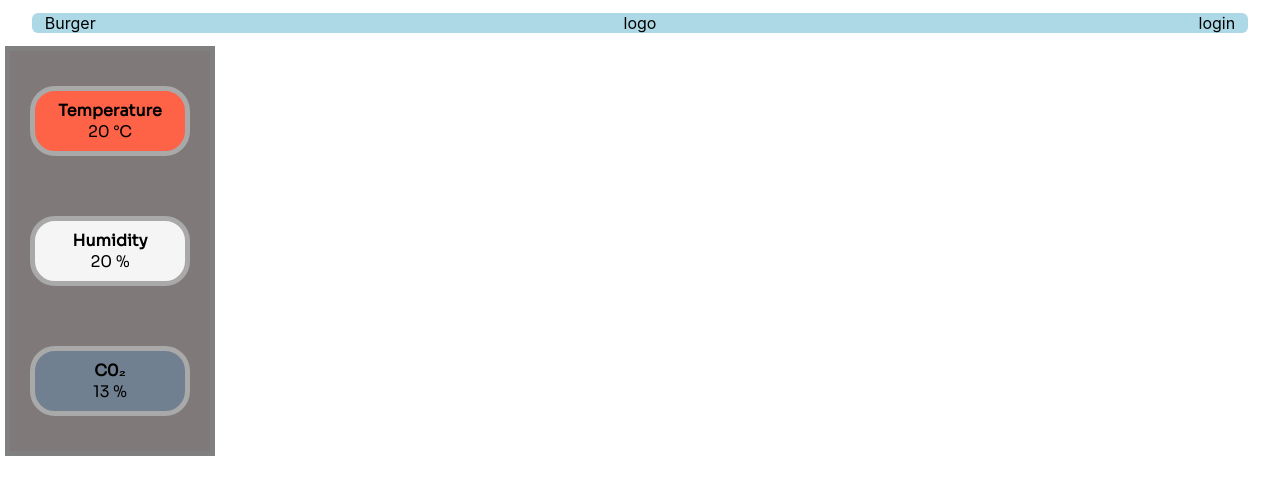
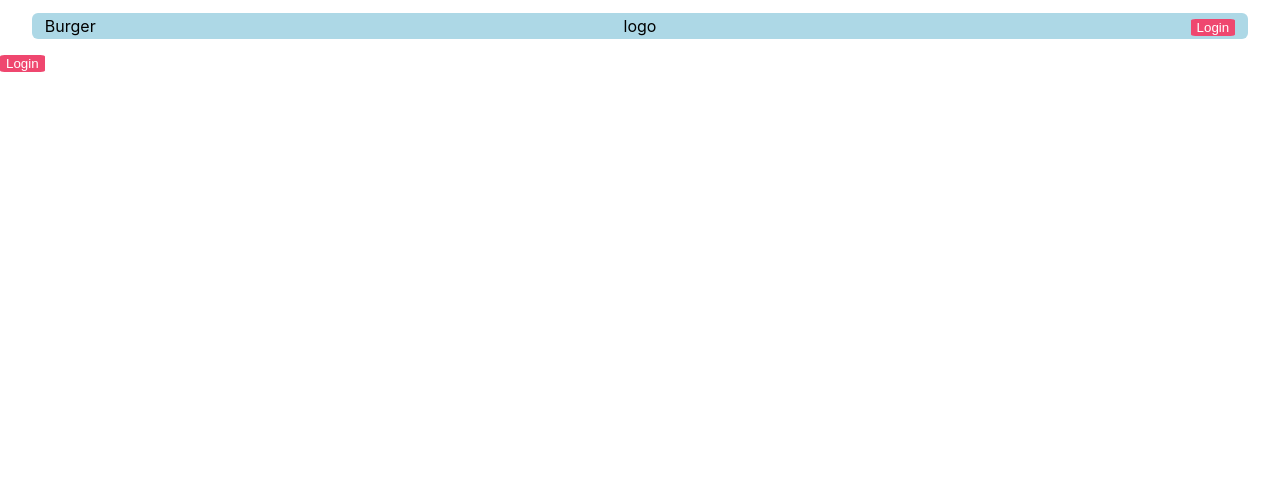
Before and after one commit to MalasataXD/sep4-frontend-ts, a React (Create React App) app: page /test in a window 1280 px wide. Shown: the top 494 px of the page. Built offline with nearby package versions, Linux system fonts and the light colour scheme.

Commit message:
Navbar - router
Fixes
can't uses link if comps isn't in router

```diff
--- a/src/App.tsx
+++ b/src/App.tsx
@@ -1,30 +1,29 @@
 import React from 'react';
 import './App.css';
-import { createBrowserRouter, createHashRouter, createRoutesFromElements, Route, RouterProvider } from 'react-router-dom';
+import { createBrowserRouter, createHashRouter, createRoutesFromElements, Route, RouterProvider, BrowserRouter, Routes } from 'react-router-dom';
 import Navbar from "./components/Navbar/Navbar";
-import { Router } from 'express';
+
 
 //test
 import EditValues from "./components/EditValues/EditValues";
 import LiveStats from "./components/LiveValue/LiveValue";
-
-
+import LoginStaus from './components/LoginStatus/LoginStatus';
 
 //note: navbar ned to uses outlet
 
-const router  = createBrowserRouter(createRoutesFromElements(
-  <Route>
-    <Route index element={<EditValues/>}/>
-    <Route path='/test' element={<LiveStats/>}/>
-  </Route>
-))
+const router = createBrowserRouter(
+  createRoutesFromElements(
+    <Route element={<Navbar/>}>
+      <Route index element={<EditValues/>}/>
+      <Route path='/test' element={<LoginStaus/>}/>
+    </Route>
+  )
+);
 
-
-
+//do not add to this. Add to router (maybe only css)
 function App() {
   return (
     <div>
-      <Navbar/>
       <RouterProvider router={router} />
     </div>
   );
--- a/src/components/LoginStatus/LoginStatus.css
+++ b/src/components/LoginStatus/LoginStatus.css
@@ -1,16 +1,15 @@
 .Login-Button {
-    width: 7.25%;
-    height: 5.71%;
+
     background-color: #EF476F;
     color: white;
     border: none;
     border-radius: 10%;
+
 }
 
 
 .Profile-img {
-    width: 3.39%;
-    height: 6%;
+
     background-color: lightblue;
     padding: 0.5%;
     border-radius: 100%;
--- a/src/components/LoginStatus/LoginStatus.tsx
+++ b/src/components/LoginStatus/LoginStatus.tsx
@@ -8,17 +8,22 @@ export default function LoginStaus() {
 
     if (isLoggedIn()) {
         return (
-            <Link to={LoginStatus_Profil}><img src={profile} className="Profile-img" aria-label="Profile-img"></img></Link>
+            <Link to={`${LoginStatus_Profil}`}>
+                <img src={profile} className="Profile-img" aria-label="Profile-img"></img>
+            </Link>
         )
     } else {
         return (
-            <Link to={LoginStatus_Login}><button className="Login-Button" >Login</button></Link>
+            <Link to={`${LoginStatus_Login}`}>
+                <button className="Login-Button" >Login</button>
+            </Link>
+
         )
     }
 
     // Check if user is logged in and token has not expired
     function isLoggedIn() {
-        const token = localStorage.getItem(JWTLocation);
+        const token = localStorage?.getItem(JWTLocation);
         return token !== null && !isTokenExpired(token);
     }
 
--- a/src/components/Navbar/Navbar.css
+++ b/src/components/Navbar/Navbar.css
@@ -11,6 +11,8 @@
     margin-bottom: 1%;
     padding-left: 1%;
     padding-right: 1%;
+    padding-top: 0.25%;
+    padding-bottom: 0.25%;
 }
 
 /* Not a good way to do it, Should be changed later (maybe)*/
--- a/src/components/Navbar/Navbar.tsx
+++ b/src/components/Navbar/Navbar.tsx
@@ -1,7 +1,6 @@
-//import { LINK, EditValuesPost } from "../config"
-import { Outlet } from "react-router"
 import "./Navbar.css"
-
+import LoginStaus from "../LoginStatus/LoginStatus"
+import { Outlet } from "react-router-dom";
 export default function Navbar() {
 
     return (
@@ -14,9 +13,10 @@ export default function Navbar() {
                     logo
                 </div>
                 <div className="login">
-                    login
+                    <LoginStaus/>
                 </div>
             </div>
+            <Outlet/>
         </div>
     )
 }
```
